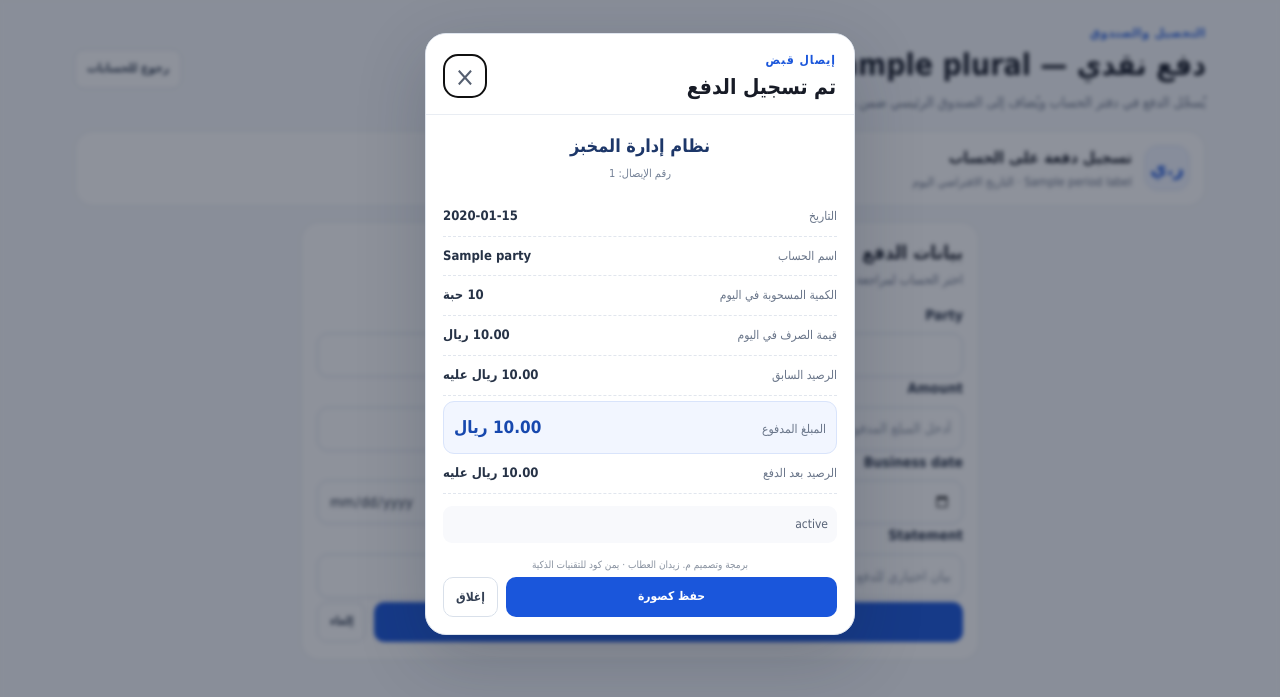
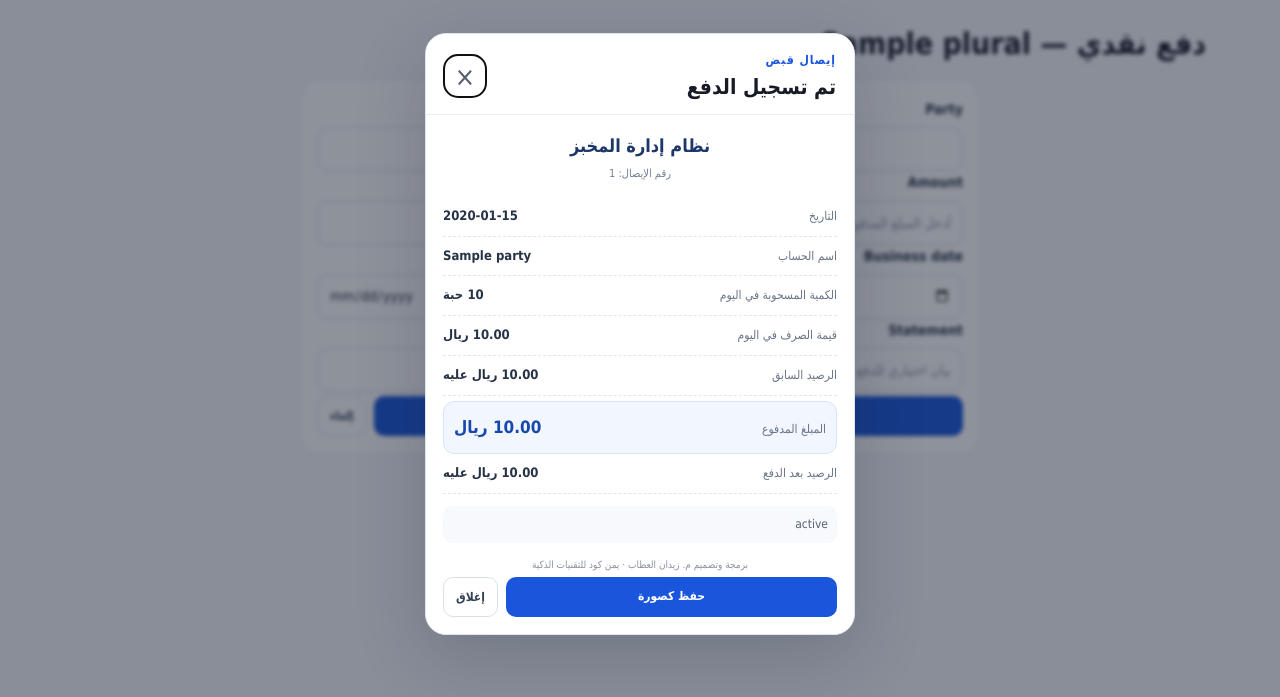
Before and after one commit to zydan25/bakary, a Python web app: template templates/distribution/payment.html in a window 1280 px wide. Shown: the part 66-763 px from the top of the page. Run offline with Jinja, Linux system fonts and the light colour scheme; the template is opened without the code that fills it: most values are stand-ins (such as "Sample title", 1, 10 or a date in 2020); form fields are guessed from the names that the template uses.

Commit message:
ui: simplify cash payment form page

```diff
--- a/templates/distribution/payment.html
+++ b/templates/distribution/payment.html
@@ -2,24 +2,13 @@
 {% block title %}دفع نقدي — {{ meta.plural }}{% endblock %}
 {% block page_heading %}دفع نقدي{% endblock %}
 {% block content %}
-<section class="page-heading-row">
-  <div>
-    <p class="eyebrow">التحصيل والصندوق</p>
-    <h1>دفع نقدي — {{ meta.plural }}</h1>
-    <p class="heading-subtitle">يُسجّل الدفع في دفتر الحساب ويُضاف إلى الصندوق الرئيسي ضمن معاملة واحدة.</p>
-  </div>
-  <a class="secondary-button" href="{{ (url_for('parties.index') if party_type == 'all' else url_for('parties.distributors' if party_type == 'distributor' else 'parties.customers')) }}">رجوع للحسابات</a>
-</section>
-
-<section class="content-card distribution-context">
-  <div class="context-icon">ر.ي</div>
-  <div><strong>تسجيل دفعة على الحساب</strong><p>{{ period_label }} · التاريخ الافتراضي اليوم</p></div>
+<section class="page-heading-row distribution-page-heading">
+  <div><h1>دفع نقدي — {{ meta.plural }}</h1></div>
 </section>
 
 <form method="post" class="distribution-form" id="payment-form">
   {{ form.hidden_tag() }}
-  <section class="content-card payment-form-card">
-    <div class="section-title"><div><h2>بيانات الدفع</h2><p>اختر الحساب لمراجعة ملخص الصرف قبل تسجيل الدفعة.</p></div></div>
+  <section class="content-card payment-form-card distribution-input-panel">
     <div class="form-field">
       {{ form.party_id.label(class_="field-label") }}
       {{ form.party_id(class_="form-control", **{'data-searchable':'true','data-payment-party':'true'}) }}
```
